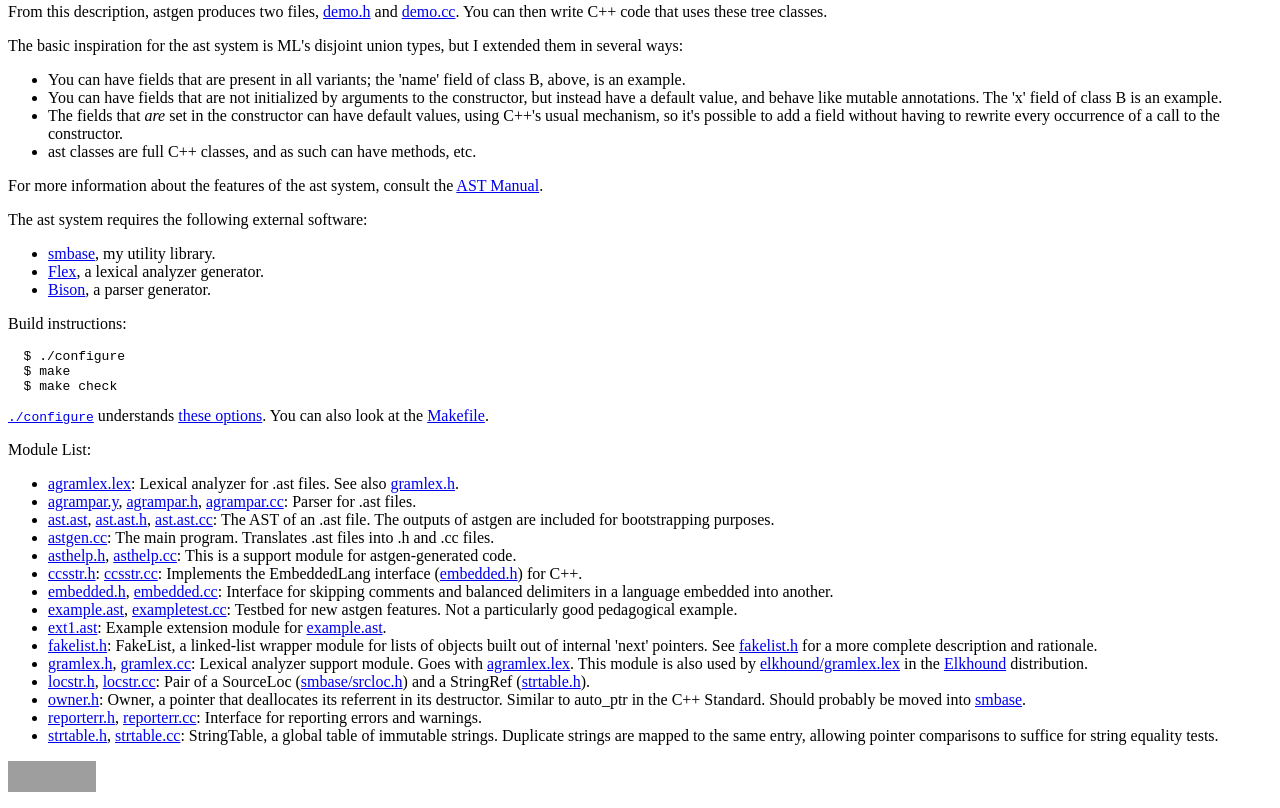
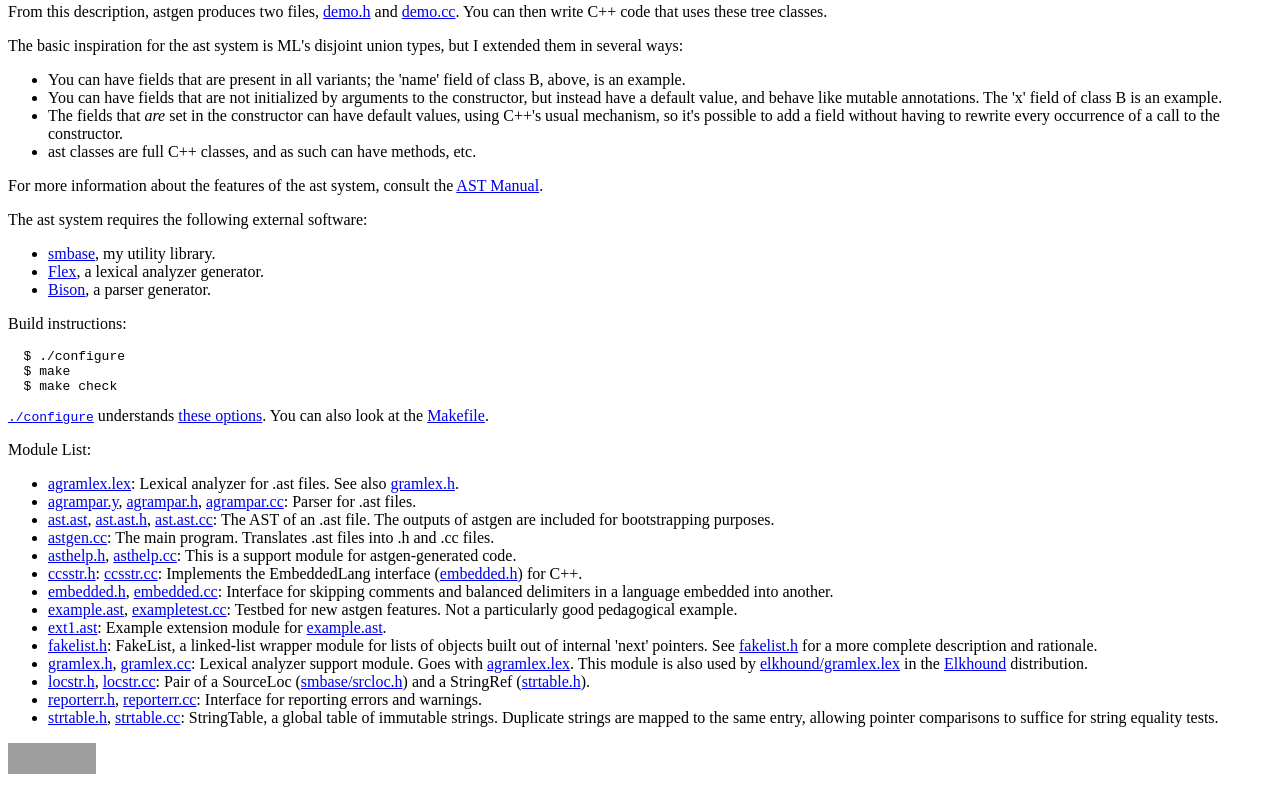
Before and after one commit to angavrilov/olmar, a plain HTML site: page ast/index.html in a window 1280 px wide. Shown: the part 349-1157 px from the top of the page. Drawn offline with Linux system fonts and the light colour scheme; grey boxes are pictures that could not be loaded.

Commit message:
moved blurb about owner.h from ast to smbase

```diff
--- a/ast/index.html
+++ b/ast/index.html
@@ -148,11 +148,6 @@ Lexical analyzer support module.  Goes with
 Pair of a SourceLoc (<a href="../smbase/srcloc.h">smbase/srcloc.h</a>)
 and a StringRef (<a href="strtable.h">strtable.h</a>).
 
-<li><a href="owner.h">owner.h</a>:
-Owner, a pointer that deallocates its referrent in its destructor.
-Similar to auto_ptr in the C++ Standard.  Should probably be moved
-into <a href="../smbase/index.html">smbase</a>.
-
 <li><a href="reporterr.h">reporterr.h</a>,
     <a href="reporterr.cc">reporterr.cc</a>:
 Interface for reporting errors and warnings.
```
